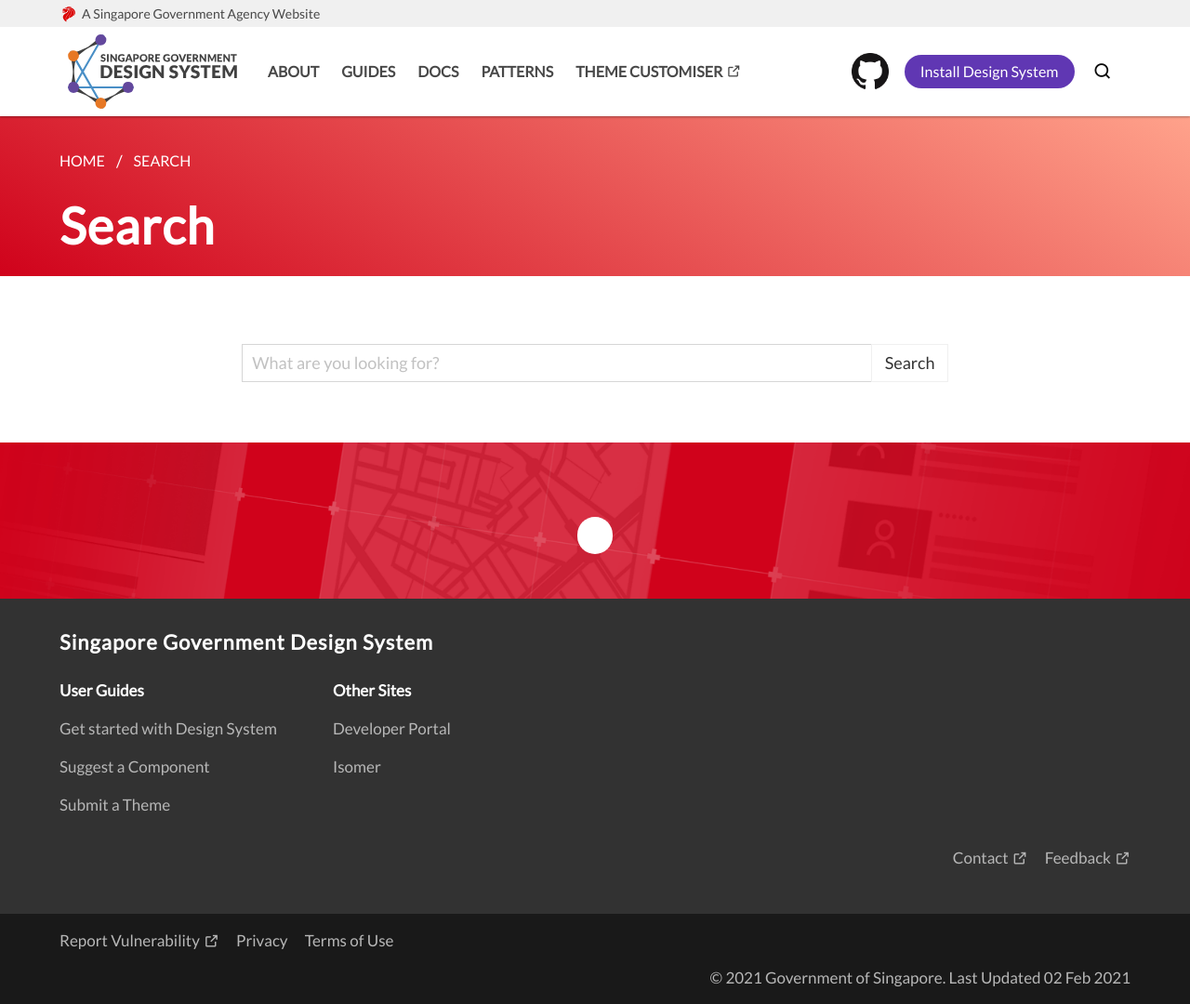
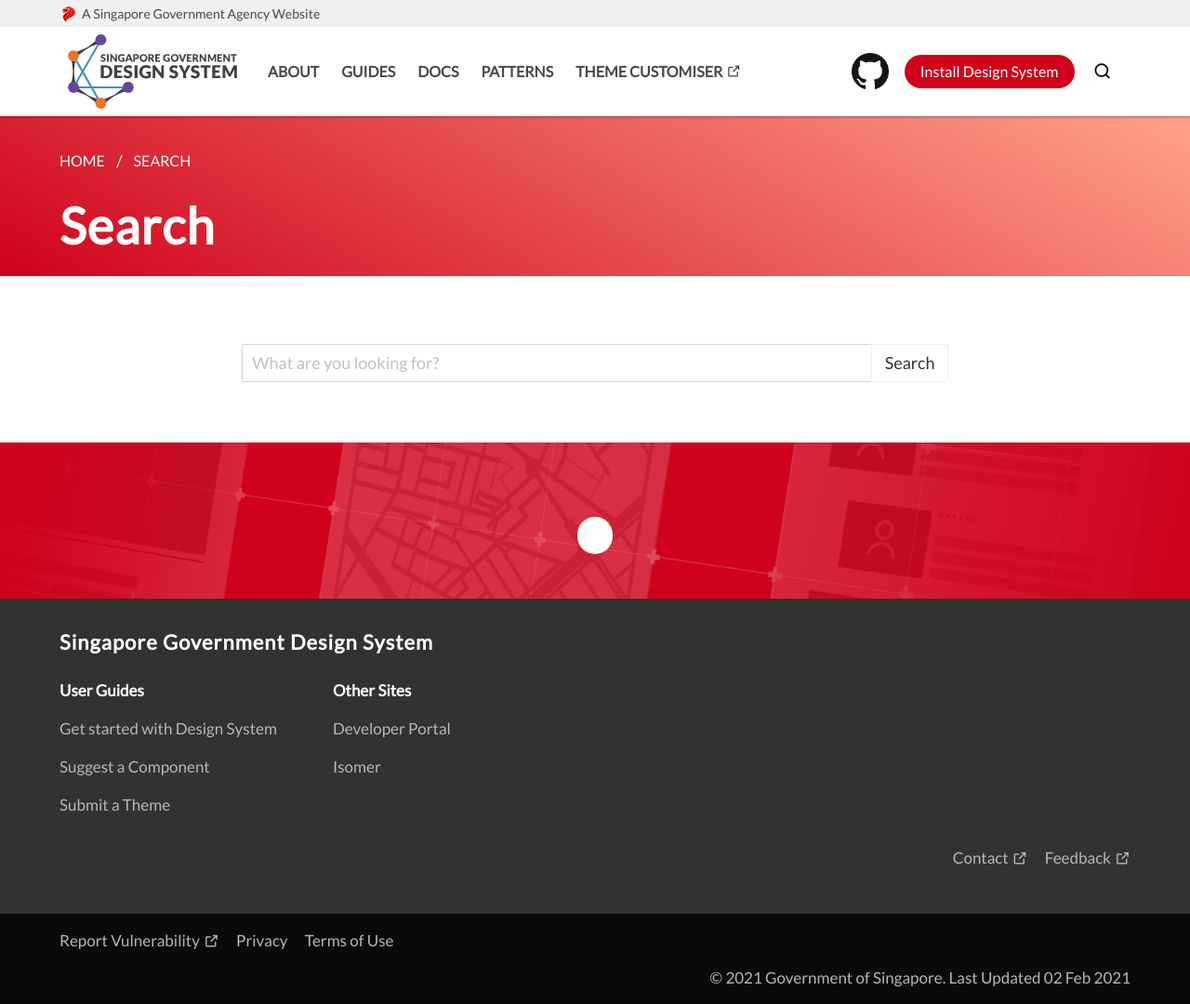
Before and after one commit to isaacteh-ust/sgds-demo-1, a Jekyll site: the page built from search/search.html, in a window 1280 px wide and 1080 px high. Shown: the whole window at 93% size. Built offline with Jekyll 4.4.1, drawn with Linux system fonts in a browser that asks for light colours; some web fonts are replaced.

Commit message:
update navbar color

```diff
--- a/_config.yml
+++ b/_config.yml
@@ -7,6 +7,13 @@
 visit_docs_section_text_color: white
 visit_docs_section_background: danger
 breadcrumb_background: red
+
+navbar_button_color: danger
+navbar_button_type: rounded
+footer_text_color: white
+footer_background: dark
+footer_bottom-section_background: black
+
 logo: assets/img/logo_sgds.png
 nav_logo: /assets/img/logo-sgds.svg
 sgds-version: 1.3.17
--- a/_includes/sgds-agencyhead.html
+++ b/_includes/sgds-agencyhead.html
@@ -24,7 +24,7 @@
                             {%- assign class = 'is-active' -%}
                         {%- endif -%}
                     <a
-                        class="sgds-navbar-item is-uppercase {{class}} has-text-weight-semibold is-tab"
+                        class="sgds-navbar-item is-uppercase {{class}} has-text-weight-semibold is-tab has-background-white"
                         href="{{ lvl1item.url }} " target="{{lvl1item.target}}"
                     >
                         {{ lvl1item.title }}
@@ -58,7 +58,7 @@
                                 <img src="/assets/img/GitHub-Mark-64px.png" alt="GitHub" />
                             </a>
                             <a
-                                class="sgds-button is-primary is-rounded is-small"
+                                class="sgds-button is-{{site.navbar_button_color }} is-{{site.navbar_button_type}} is-small"
                                 href="/docs/installation/"
                             >
                                 Install Design System
--- a/_includes/sgds-footer.html
+++ b/_includes/sgds-footer.html
@@ -1,16 +1,16 @@
 <footer class="sgds-footer">
-  <div class="top-section">
-    <div class="sgds-container ">
+  <div class="top-section has-background-{{site.footer_background}}">
+    <div class="sgds-container">
       <div class="row">
         <div class="col header">
-          <h5 class="has-text-white">
+          <h5 class="has-text-{{site.footer_text_color}}">
             <b>{{ site.title }}</b>
           </h5>
         </div>
       </div>
       <div class="row">
         <div class="col is-3">
-          <p class="has-text-white"><b>{{ site.footer.userguides }}</b></p>
+          <p class="has-text-{{site.footer_text_color}}"><b>{{ site.footer.userguides }}</b></p>
           <p>
             <a href="{{ site.footer.userguides_1_link }}">{{ site.footer.userguides_1 }}</a>
           </p>
@@ -22,7 +22,7 @@
           <p><a href="{{ site.footer.userguides_3_link }}">{{ site.footer.userguides_3 }}</a></p>
         </div>
         <div class="col is-3">
-          <p class="has-text-white"><b>{{ site.footer.others }}</b></p>
+          <p class="has-text-{{site.footer_text_color}}"><b>{{ site.footer.others }}</b></p>
           <p><a href="{{ site.footer.others_1_link }}">{{ site.footer.others_1 }}</a></p>
           <p><a href="{{ site.footer.others_2_link }}">{{ site.footer.others_2 }}</a></p>
         </div>
@@ -45,7 +45,7 @@
       </div>
     </div>
   </div>
-  <div class="bottom-section">
+  <div class="bottom-section has-background-{{site.footer_bottom-section_background}}">
     <div class="sgds-container ">
       <div class="row is-multiline">
         <div class="col is-12">
--- a/_layouts/layout-post.html
+++ b/_layouts/layout-post.html
@@ -15,5 +15,4 @@
     </div>
   </div>
 </section>
-
 {%- include visit-docs-section.html -%}
```
